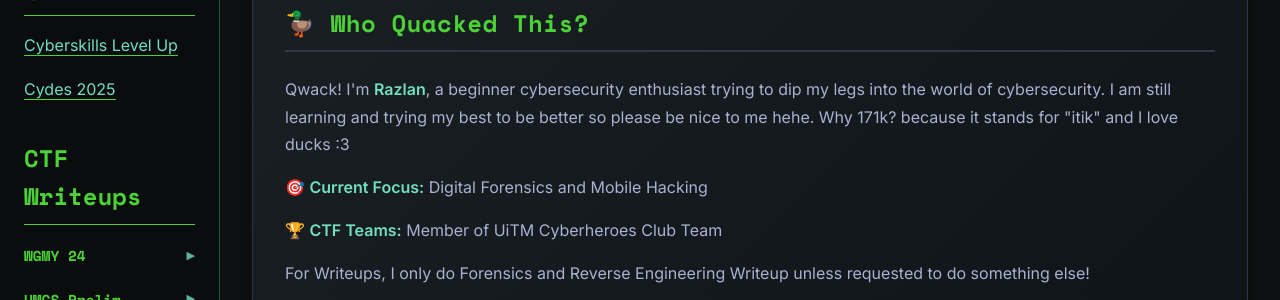
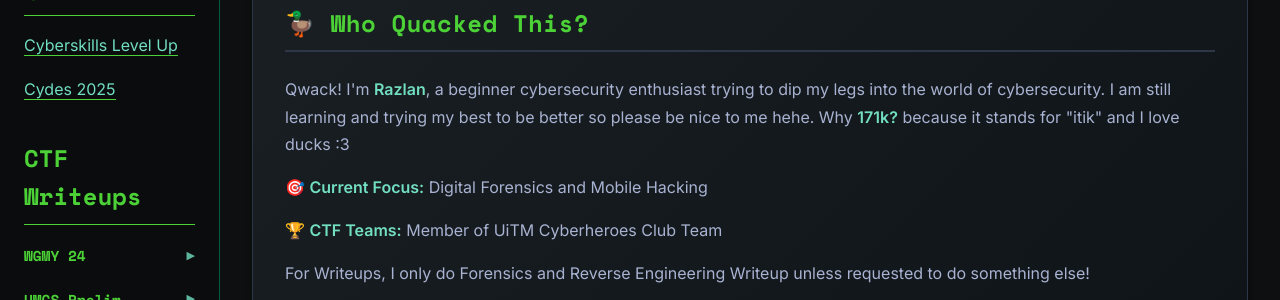
Before and after one commit to 171k/171k.github.io, a Jekyll site: the page built from index.md, in a window 1280 px wide and 900 px high. Shown: the part 382-682 px from the top of the window. Built offline with Jekyll 4.4.1, drawn with Linux system fonts in a browser that asks for light colours.

```diff
--- a/index.md
+++ b/index.md
@@ -8,7 +8,7 @@ title: welcome, duckies!
 
 <div class="content-box" id="about">
     <h2>🦆 Who Quacked This?</h2>
-    <p>Qwack! I'm <strong>Razlan</strong>, a beginner cybersecurity enthusiast trying to dip my legs into the world of cybersecurity. I am still learning and trying my best to be better so please be nice to me hehe. Why 171k? because it stands for "itik" and I love ducks :3 </p>
+    <p>Qwack! I'm <strong>Razlan</strong>, a beginner cybersecurity enthusiast trying to dip my legs into the world of cybersecurity. I am still learning and trying my best to be better so please be nice to me hehe. Why <strong>171k?</strong> because it stands for "itik" and I love ducks :3 </p>
 
     <p>🎯 <strong>Current Focus:</strong> Digital Forensics and Mobile Hacking</p>
     <p>🏆 <strong>CTF Teams:</strong> Member of UiTM Cyberheroes Club Team</p>
```
